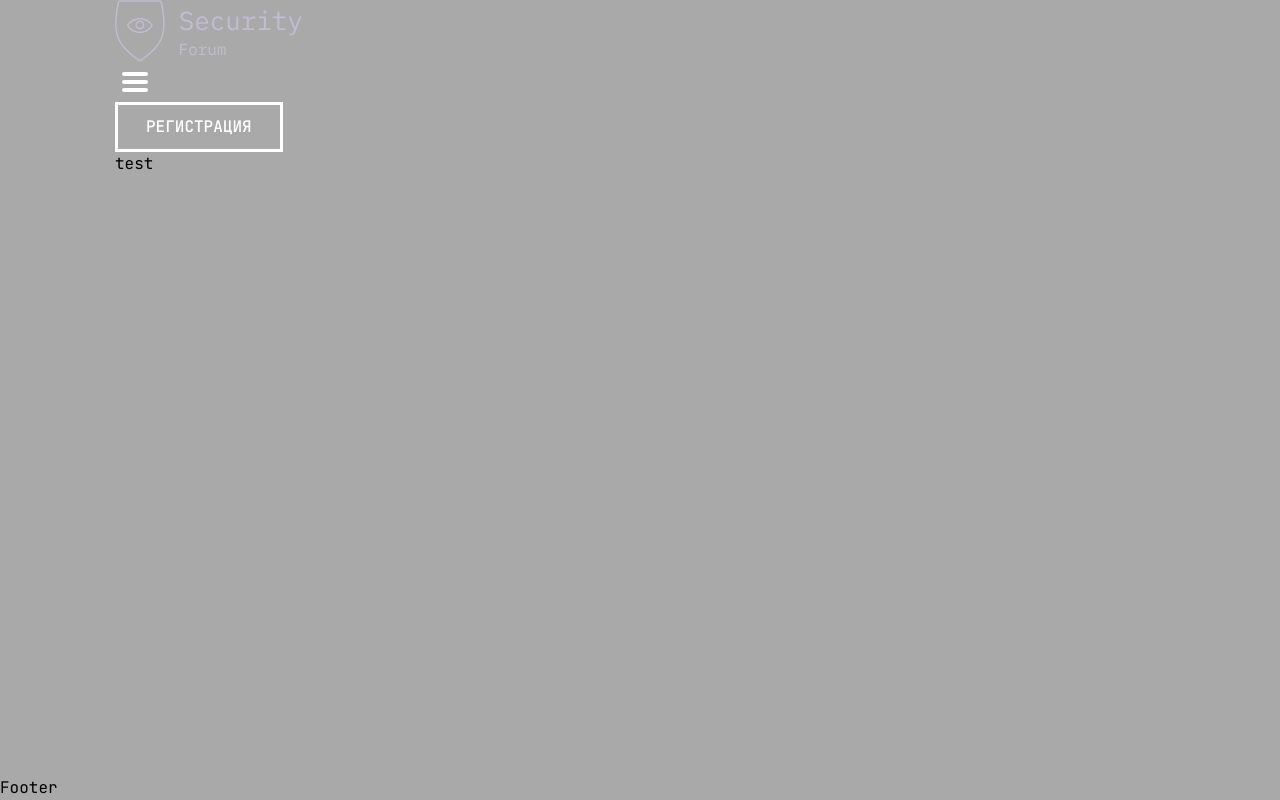
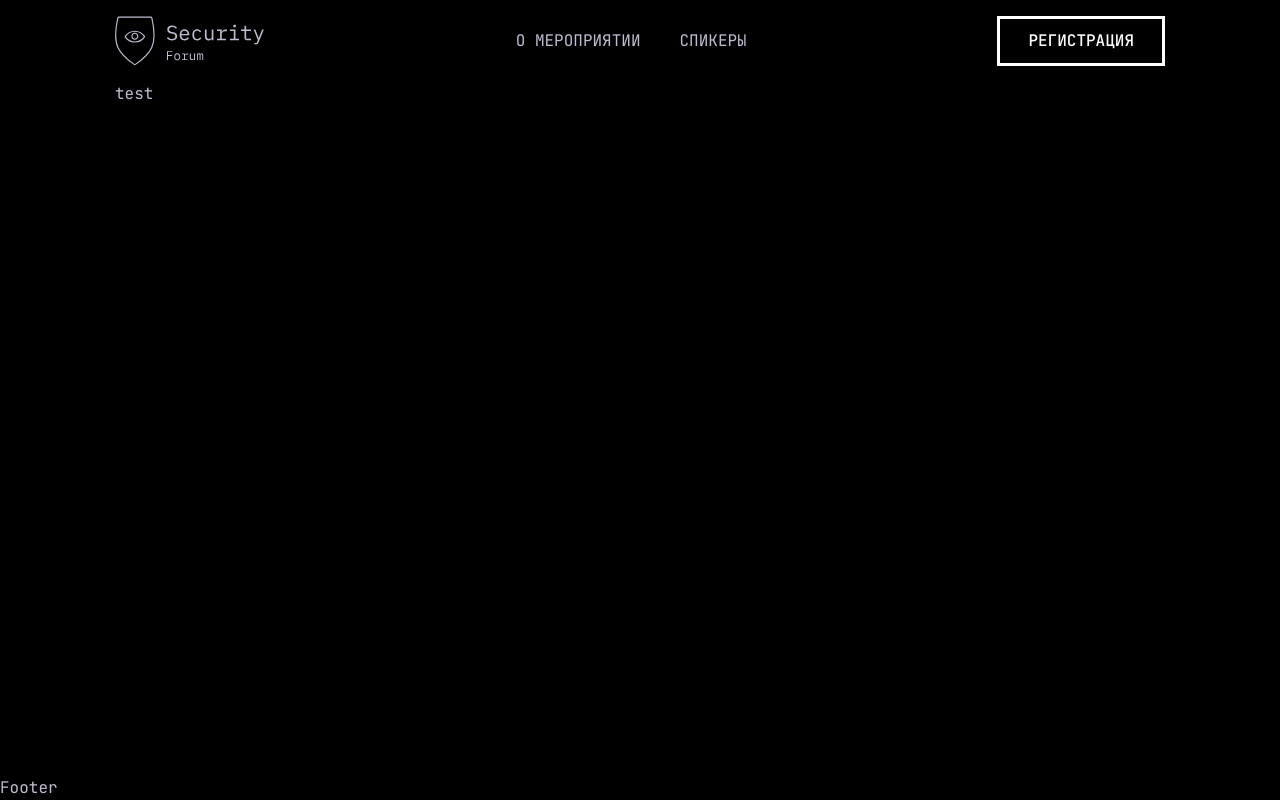
Before and after one commit to mkworkingman/alpha-test, a React (Create React App) app: page / in a window 1280 px wide. Built offline with nearby package versions, Linux system fonts and the light colour scheme.

Commit message:
[master] Header functionality

```diff
--- a/src/components/layout/Header.js
+++ b/src/components/layout/Header.js
@@ -11,14 +11,20 @@ export const Header = () => {
       <nav className="container">
         <img className="header__logo" src={logo} alt="logo" />
         <div
-          className={
-            openMenu ? "hamburger-icon hamburger-icon--active" : "hamburger-icon"
-          }
+          className={openMenu ? "hamburger-icon hamburger-icon--active" : "hamburger-icon"}
           onClick={() => setOpenMenu(!openMenu)}
         >
           <div className="hamburger-icon__lines"></div>
         </div>
-        <div className="hamburger-menu">
+        <div className={openMenu ? "hamburger-menu hamburger-menu--active" : "hamburger-menu"}>
+          <ul className="hamburger-menu__links-list">
+            <li className="hamburger-menu__link">
+              <a href="/">О мероприятии</a>
+            </li>
+            <li className="hamburger-menu__link">
+              <a href="/">Спикеры</a>
+            </li>
+          </ul>
           <RegistrationBtn />
         </div>
       </nav>
--- a/src/components/layout/header.scss
+++ b/src/components/layout/header.scss
@@ -3,8 +3,15 @@
   top: 0;
   left: 0;
 
+  .container {
+    display: flex;
+    padding-block: 16px;
+    justify-content: space-between;
+  }
+
   &__logo {
-    width: 188px;
+    width: 150px;
+    /* width: 188px; */
   }
 
   .hamburger-icon {
@@ -13,6 +20,10 @@
     display: flex;
     align-items: center;
     justify-content: center;
+
+    @media screen and (min-width: 768px) {
+      display: none;
+    }
 
     &__lines {
       width: 26px;
@@ -55,4 +66,45 @@
       }
     }
   }
+
+  .hamburger-menu {
+    position: absolute;
+    top: 100%;
+    left: 0;
+    right: 0;
+    padding-inline: 20px;
+    background-color: #000;
+    display: none;
+
+    @media screen and (min-width: 768px) {
+      position: static;
+      display: flex;
+      padding-inline: 0;
+      flex: 1;
+    }
+
+    &--active {
+      display: block;
+
+      @media screen and (min-width: 768px) {
+        display: flex;
+      }
+    }
+
+    &__links-list {
+      display: flex;
+      flex-direction: column;
+      gap: 8px;
+      margin-bottom: 8px;
+      text-transform: uppercase;
+
+      @media screen and (min-width: 768px) {
+        flex-direction: row;
+        margin-bottom: 0;
+        align-items: center;
+        margin-inline: auto;
+        gap: 39px;
+      }
+    }
+  }
 }
--- a/src/global.scss
+++ b/src/global.scss
@@ -23,7 +23,8 @@ body {
   text-rendering: optimizeSpeed;
   line-height: 1.5;
   font-family: 'JetBrains Mono', monospace;
-  background-color: darkgray;
+  background-color: rgb(0, 0, 0);
+  color: var(--text-clr);
 }
 
 ul,
@@ -33,6 +34,7 @@ ol {
 
 a {
   text-decoration: none;
+  color: inherit;
 }
 
 img,
```
